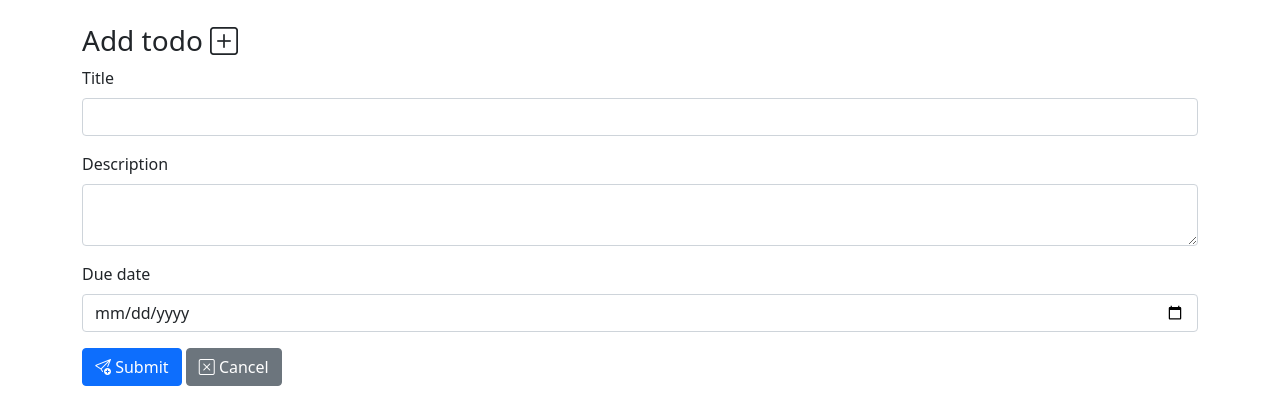
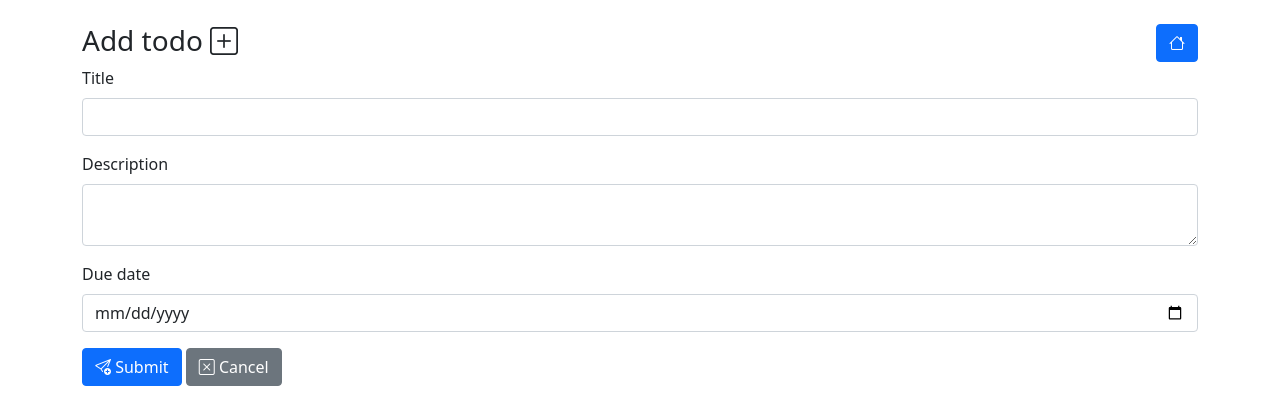
Before and after one commit to houcem-h/dsi21_2021, a PHP site: page /add_todo.php in a window 1280 px wide. Shown: the top 420 px of the page. Run offline with PHP 8.4, Linux system fonts and the light colour scheme; some libraries are stand-ins or nearby versions.

Commit message:
add home button in add todo page

```diff
--- a/05-connect-bd/add_todo.phtml
+++ b/05-connect-bd/add_todo.phtml
@@ -1,4 +1,11 @@
-<h3>Add todo <i class="bi bi-plus-square"></i></h3>
+<div class="row">
+    <div class="col">
+        <h3>Add todo <i class="bi bi-plus-square"></i></h3>
+    </div>
+    <div class="col">
+        <a href="./index.php" class="btn btn-primary float-end"><i class="bi bi-house"></i></a>
+    </div>
+</div>
 
 <form action="<?= $_SERVER['PHP_SELF'] ?>" method="post">
     <div class="mb-3">
```
